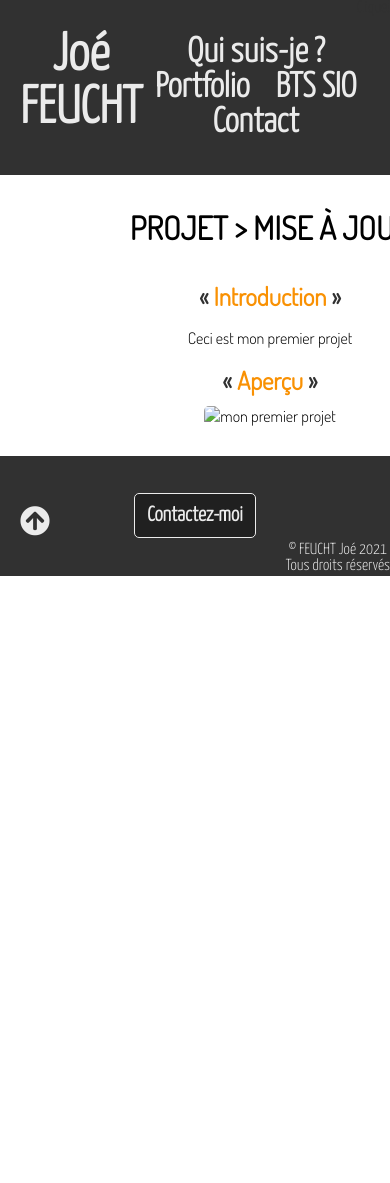
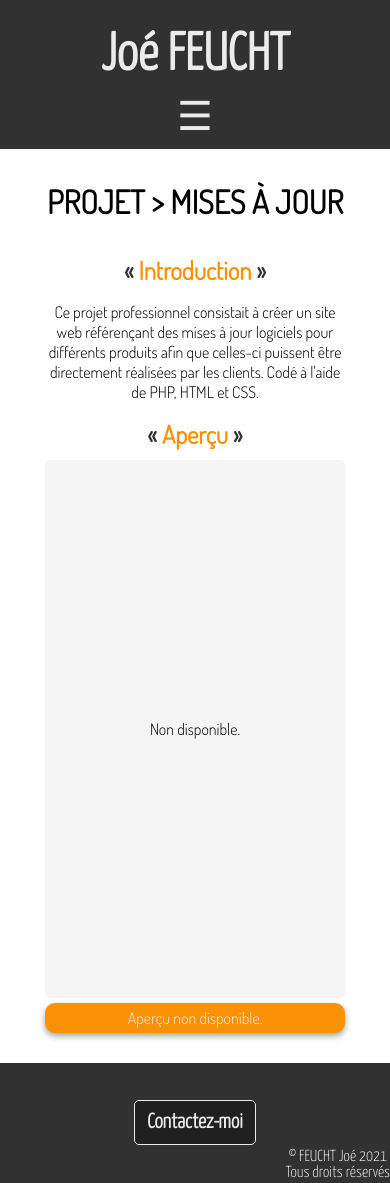
Before and after one commit to joe67100/AtelierPro1, a PHP site: page /projet3.php in a window 390 px wide; the page is wider, and only the part inside the window is pictured. Before the commit the page ends 576 px from the top of that part, so only its background shows below. Run offline with PHP 8.4, Linux system fonts and the light colour scheme; some libraries are stand-ins or nearby versions.

Commit message:
Commit 07/02

```diff
--- a/design/main.css
+++ b/design/main.css
@@ -82,6 +82,19 @@ a:hover {
 }
 
 /* Header général */
+
+/*Menu burger mobile*/
+
+#toggle {
+    display: none;
+}
+
+
+
+
+
+
+
 
 ul {
     padding: 0;
@@ -587,6 +600,20 @@ fieldset {
     border-radius: 5px;
 }
 
+.nondispo {
+    display: flex;
+    height: 538px;
+    border-radius: 5px;
+    margin-bottom: 5px;
+    vertical-align: middle;
+    background-color: whitesmoke;
+
+}
+
+.nondispo span {
+    margin: auto;
+}
+
 
 /* Contact */
 
@@ -760,6 +787,13 @@ fieldset {
 
 /* "Qui suis-je (paragraphe tout en haut) + "Clique ici" et flêche du formulaire page contact + "compétences" template */
 
+@media screen and (min-width:800px){
+    .burger {
+        display: none;
+    }
+}
+
+
 @media screen and (max-width:800px){
     .qsjhaut, .btssiodef{
         width: 500px;
@@ -768,7 +802,7 @@ fieldset {
         width: 580px;
     }
     .clique img {
-        transform: roate(320deg);
+        transform: rotate(320deg);
     }
     .clique {
         left: 0;
@@ -779,6 +813,36 @@ fieldset {
     grid-template-columns: repeat(2,1fr);
     grid-template-rows: repeat(3,1fr);
     }
+    .headerhaut h2 {
+        margin-bottom: 10px;
+    }
+    /* Menu mobile */
+    .navheader {
+        display: none;
+        text-align: center;
+        margin: 0;
+    }
+    .navheader a {
+        display: block;
+    }
+    header {
+        display: block;
+        padding: 0px 20px 10px 20px;
+    }
+
+    label {
+        font-size: 40px;
+        color: var(--blanc);
+        cursor: pointer;
+    }
+    label:hover {
+        color: var(--orange);
+    }
+    #toggle:checked + .navheader{
+        display: block;
+    }
+
+
 }
 @media screen and (max-width:600px){
     .qsjhaut, .btssiodef{
@@ -790,6 +854,12 @@ fieldset {
     .cercle.cer2{
         display: none;
     }
+    .contener {
+        width: 400px;
+    }
+    .fas.fa-arrow-circle-up {
+        display: none;
+    }
 }
 @media screen and (max-width:450px){
     .qsjhaut, .btssiodef{
@@ -797,6 +867,9 @@ fieldset {
     }
     .real {
         width: 330px;
+    }
+    .contener {
+        width: 300px;
     }
 }
 @media screen and (max-width:300px){
--- a/includes/header.php
+++ b/includes/header.php
@@ -9,7 +9,9 @@
         <img src="images/ratonlogo2.png" alt="logo" id="logo"/>
     </div>
     <!-- Menu -->
-    <nav>
+    <nav class="nav">
+        <label for="toggle" class="burger">&#9776</label>
+        <input type="checkbox" id="toggle"/>
         <ul class="navheader">
             <li><a href="quisuisje.php" id="a1">Qui suis-je ?</a></li>
             <li><a href="portfolio.php" id="a2">Portfolio</a></li>
--- a/portfolio.php
+++ b/portfolio.php
@@ -64,7 +64,7 @@
                     <div class="picture">
                         <video autoplay muted loop src="images/update.mp4" type="video/mp4" alt="Projet3" max-width="400" height="266"></video>
                     </div>
-                    <span>Projet > mise à jour</span>
+                    <span>Projet > mises à jour</span>
                     <span class="date-projet"><cite>2020</cite></span>
                 </a>
             </div>
--- a/projet1.php
+++ b/projet1.php
@@ -2,7 +2,7 @@
 <html lang="en">
 <head>
     <?php include('includes/head.php')?>
-    <title>Mon portfolio</title>
+    <title>Projet 1</title>
 </head>
 <body>
     <header>
--- a/projet3.php
+++ b/projet3.php
@@ -2,24 +2,28 @@
 <html lang="en">
 <head>
     <?php include('includes/head.php')?>
-    <title>Mon portfolio</title>
+    <title>Projet 3</title>
 </head>
 <body>
     <header>
         <?php include('includes/header.php')?>
     </header>
     <main>
-        <section class="contener">
-            <h3>Projet > mise à jour</h3>
+    <section class="contener">
+            <h3><a href="portfolio.php"><i class="fas fa-arrow-circle-up" style="font-size:30px; transform: rotate(270deg); margin-right:10px;"></i></a>Projet > Mises à jour</h3>
             <article>
                 <h4>Introduction</h4>
-                <p>Ceci est mon premier projet</p>
+                <p>Ce projet professionnel consistait à créer un site web référençant des mises à jour logiciels pour différents produits afin que celles-ci puissent être directement réalisées par les clients. Codé à l'aide de PHP, HTML et CSS.</p>
             </article>
             <!-- PRODUCTION -->
             <article id="picture-project">
                 <h4>Aperçu</h4>
 
-                <img src="" alt="mon premier projet" />
+                <div class="nondispo">
+                    <span>Non disponible.</span>
+                </div>
+
+                <legend>Aperçu non disponible.</legend>
             </article>
         </section>
     </main>
```
Also changed, not shown: projet2.php (+8 -4 lines), includes/head.php (line endings or trailing spaces).
